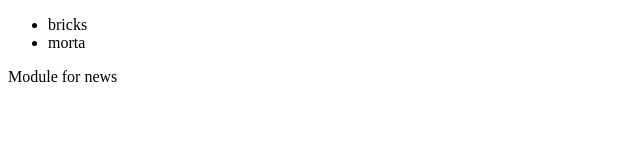
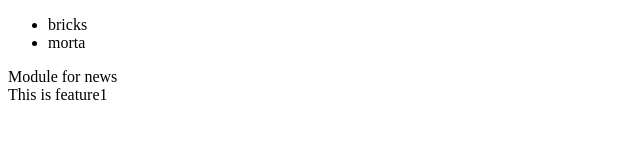
Before and after one commit to codeisfood/newGitTest, a plain HTML site: page index.html in a window 1280 px wide. Shown: the full height of the page, 0-640 px from the left. Drawn offline with Linux system fonts and the light colour scheme.

Commit message:
feature1

```diff
--- a/index.html
+++ b/index.html
@@ -16,5 +16,9 @@
 	<modeule-two>
 		<div>Module for news</div>
 	</modeule-two>
+
+	<module-three>
+		<div>This is feature1</div>
+	</module-three>
 </body>
 </html>
```
